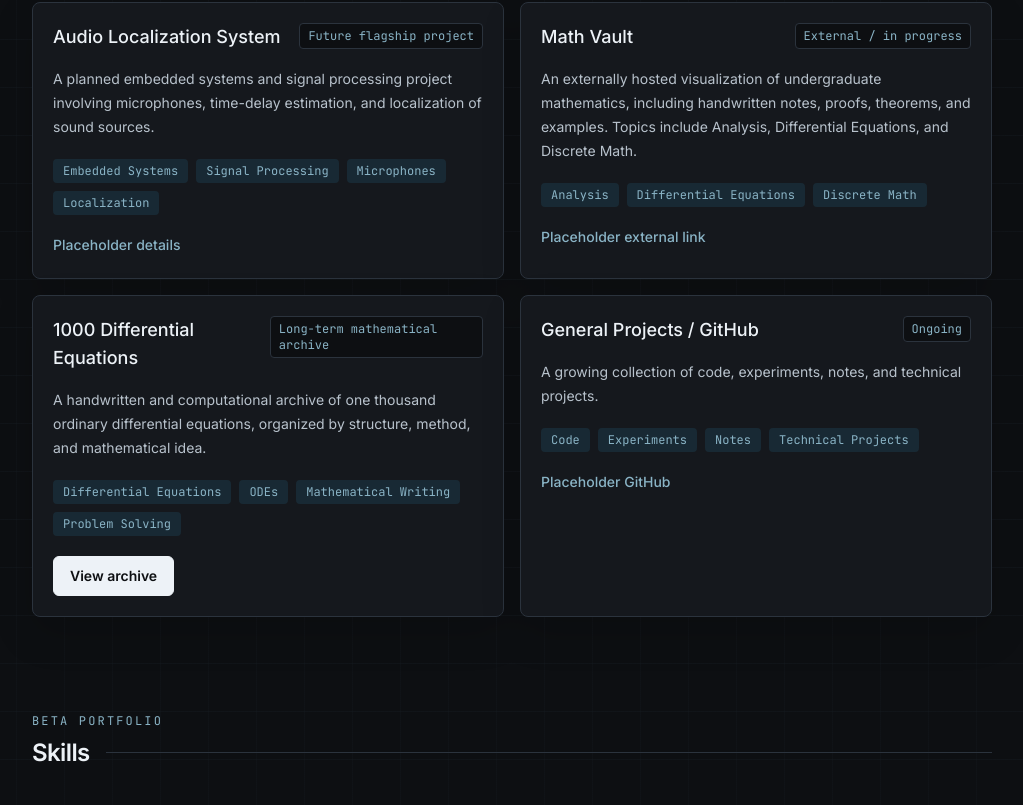
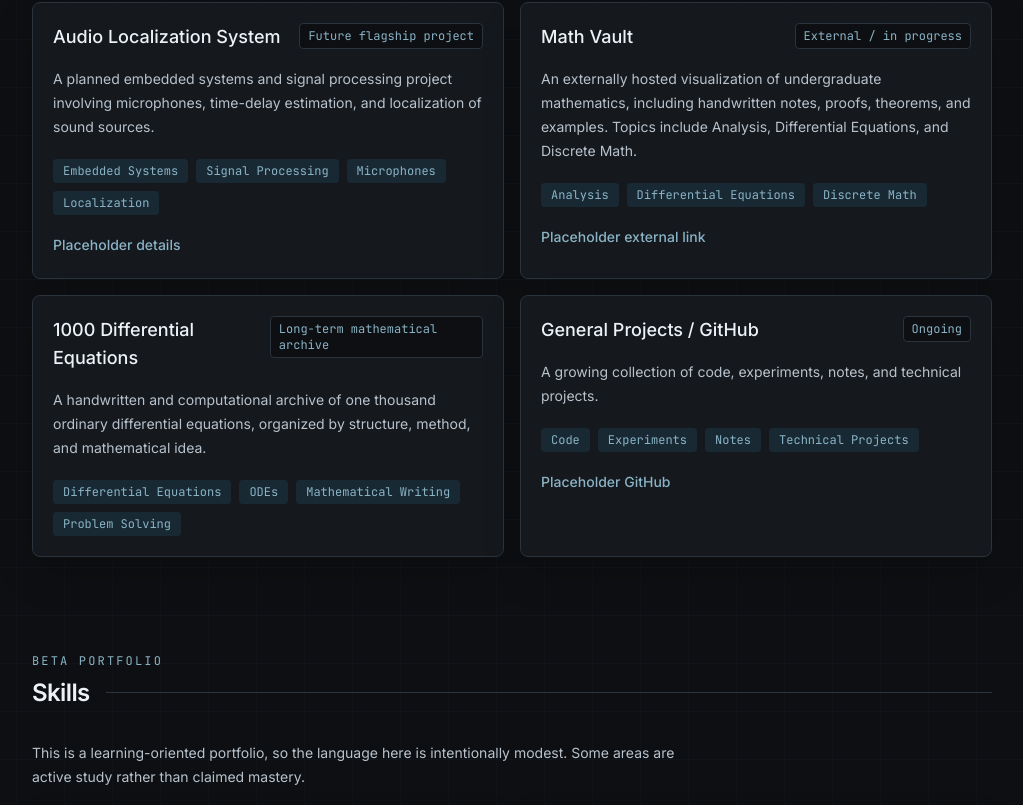
Before and after one commit to jtlutz190/Jacksons-website, a Next.js app: page / in a window 1280 px wide. Shown: the part 1017-1822 px from the top of the page, without its empty margins (128-1151 px from the left). Built offline with nearby package versions, Linux system fonts and the light colour scheme.

Commit message:
Make differential equations project card clickable

```diff
--- a/components/ProjectCard.tsx
+++ b/components/ProjectCard.tsx
@@ -17,8 +17,8 @@ export default function ProjectCard({
   linkLabel,
   featuredLink = false,
 }: ProjectCardProps) {
-  return (
-    <article className="card rounded-lg bg-surface p-5">
+  const cardContent = (
+    <>
       <div className="flex flex-col gap-2 sm:flex-row sm:items-start sm:justify-between">
         <h3 className="text-lg font-medium text-text">{title}</h3>
         <span className="w-fit rounded border border-border bg-bg px-2 py-1 font-mono text-xs text-accent">
@@ -39,18 +39,32 @@ export default function ProjectCard({
         ))}
       </div>
 
-      {link ? (
+      {link && !featuredLink ? (
         <a
           href={link}
-          className={
-            featuredLink
-              ? "mt-5 inline-flex min-h-10 w-fit items-center rounded-md border border-text bg-text px-4 text-sm font-semibold text-bg hover:border-accent hover:bg-accent"
-              : "mt-5 inline-flex text-sm font-medium text-accent hover:text-text"
-          }
+          className="mt-5 inline-flex text-sm font-medium text-accent hover:text-text"
         >
           {linkLabel ?? "Placeholder link"}
         </a>
       ) : null}
+    </>
+  );
+
+  if (link && featuredLink) {
+    return (
+      <a
+        href={link}
+        className="card block rounded-lg bg-surface p-5 no-underline transition-colors hover:bg-surface-2 focus:outline-none focus:ring-2 focus:ring-accent-dim focus:ring-offset-2 focus:ring-offset-bg"
+        aria-label={`${title}: ${linkLabel ?? "Open project"}`}
+      >
+        {cardContent}
+      </a>
+    );
+  }
+
+  return (
+    <article className="card rounded-lg bg-surface p-5">
+      {cardContent}
     </article>
   );
 }
```
